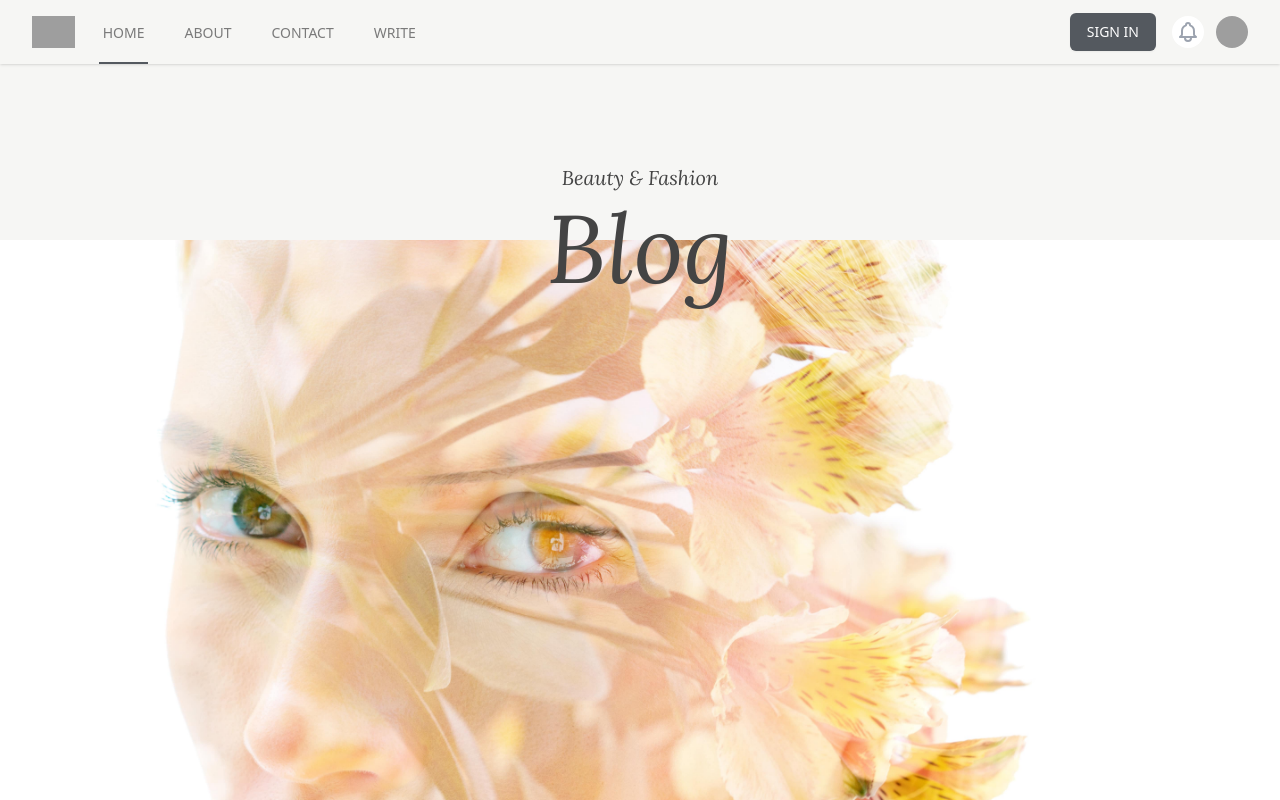
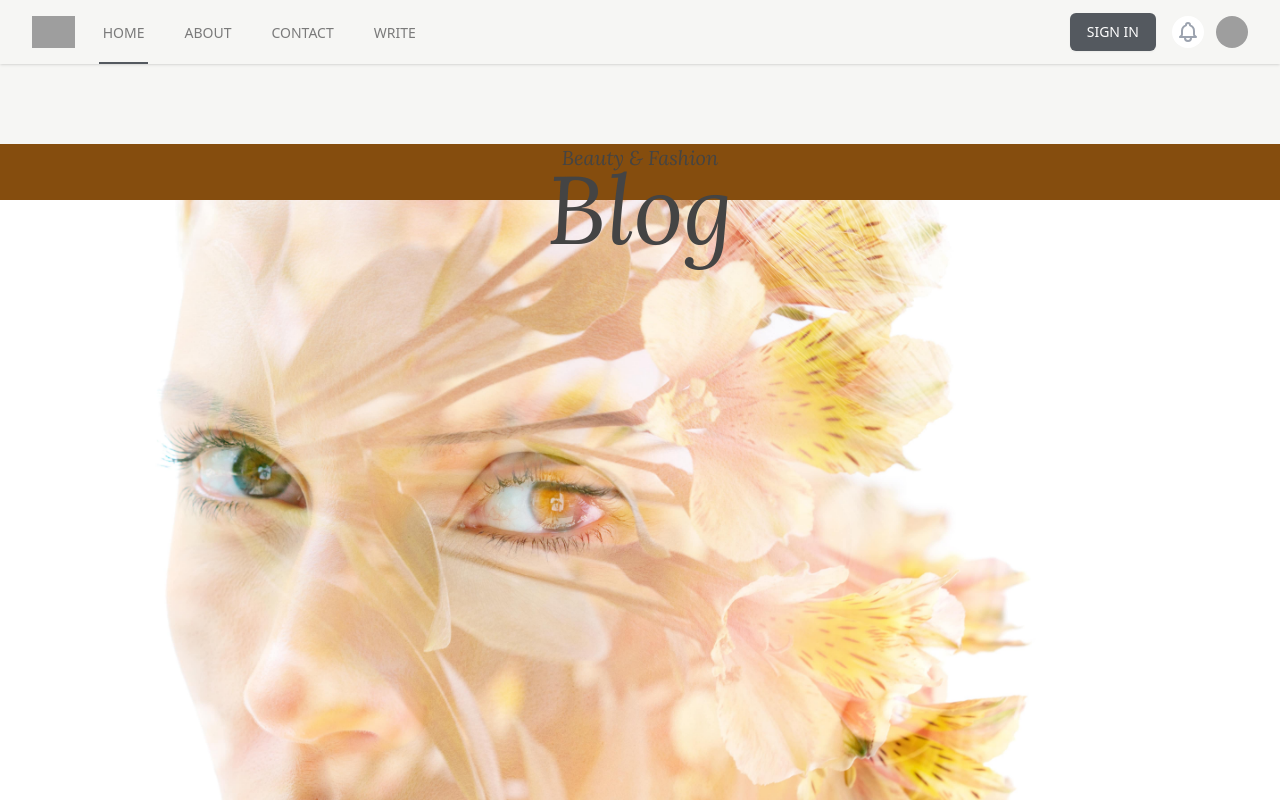
Before and after one commit to gkpk30/Blog, a React (Vite) app: page / in a window 1280 px wide. Shown: the top 800 px of the page. Built offline with nearby package versions, Linux system fonts and the light colour scheme; grey boxes are pictures that could not be loaded.

Commit message:
working on header

```diff
--- a/src/component/Header.jsx
+++ b/src/component/Header.jsx
@@ -8,12 +8,12 @@ import HeroImg from '../assets/images/eco-friendly-face-min.jpeg'
 
 export default function Header() {
   return (
-    <div className="  mt-20 font-third relative ">
-        <div className=" flex flex-col items-center text-[#444]   ">
-            <div className="  absolute top-[5%] lg:top-5  text-xl">Beauty & Fashion</div>
-            <div className="absolute top-[9%]  lg:top-14  text-8xl ">Blog</div>
+    <div className="  mt-20 font-third  ">
+        <div className=" flex flex-col items-center text-[#444] h-14 relative bg-yellow-800  ">
+            <span className="  absolute top-[0%]  text-xl">Beauty & Fashion</span>
+            <span className="absolute top-[30%]    text-8xl ">Blog</span>
         </div>
-        <img className=" w-full h-5/6 mt-24 object-cover " src={HeroImg} alt="lady eco friendly" />
+        <img className=" w-full h-5/6  object-cover " src={HeroImg} alt="lady eco friendly" />
     </div>
   )
 }
```
